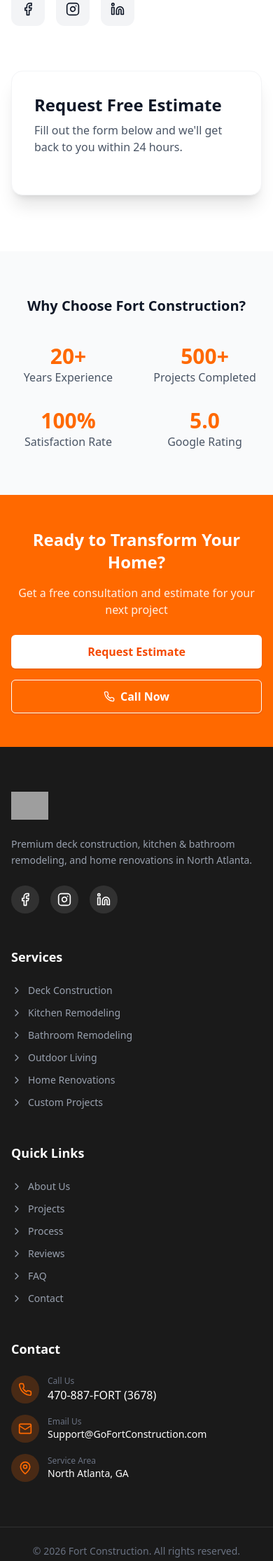
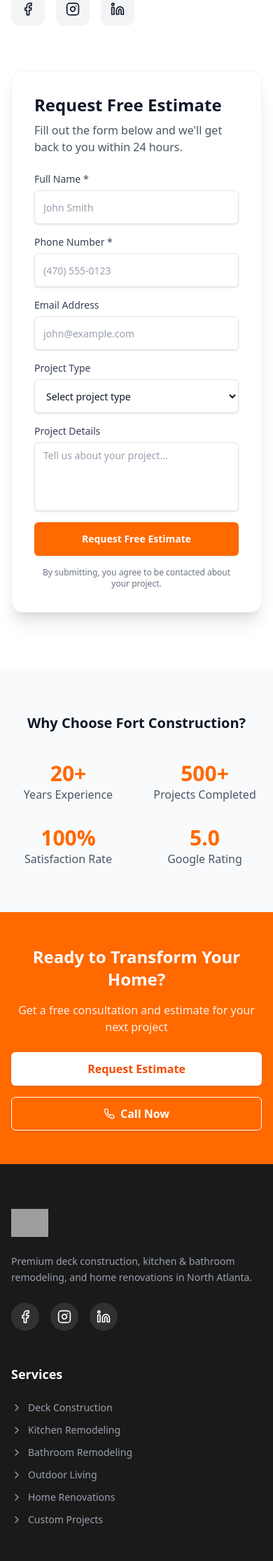
Before and after one commit to wlsfernandes/gofortconstruction, a Laravel app: page /contact in a window 390 px wide. Shown: the part 1387-3617 px from the top of the page at 70% size. Run offline with Laravel 12, Linux system fonts and the light colour scheme; style sheets or scripts are compiled from the project's sources; parts of the project's set-up code (start-up, migrations or seed data) failed here and were passed over; grey boxes are pictures that could not be loaded.

Commit message:
Save estimate requests from the contact form and email the business
The Base44 form wrote straight to its backend with no validation or
error handling. The Blade form now posts to /contact, where a Form
Request validates it (name and phone required, email and project type
checked, length limits), RecordContactSubmission stores it with status
new, and a queued ContactSubmissionReceived notification emails
CONTACT_RECIPIENT_EMAIL (default: the public support address) with the
details and Reply-To set to the visitor.

Submissions are throttled to 5 per 10 minutes per IP. CSRF protection
stays on. Success and validation-error redirects return to the form's
anchor so the visitor sees the result without scrolling.

Co-Authored-By: Claude Opus 5.5 <noreply@anthropic.com>

```diff
--- a/app/Enums/ContactProjectType.php
+++ b/app/Enums/ContactProjectType.php
@@ -10,4 +10,19 @@ enum ContactProjectType: string
     case OutdoorLiving = 'outdoor-living';
     case Renovation = 'renovation';
     case Other = 'other';
+
+    /**
+     * Display label used by the contact form and the notification email.
+     */
+    public function label(): string
+    {
+        return match ($this) {
+            self::Deck => 'Deck Construction',
+            self::Kitchen => 'Kitchen Remodeling',
+            self::Bathroom => 'Bathroom Remodeling',
+            self::OutdoorLiving => 'Outdoor Living',
+            self::Renovation => 'Home Renovation',
+            self::Other => 'Other Project',
+        };
+    }
 }
--- a/app/Providers/AppServiceProvider.php
+++ b/app/Providers/AppServiceProvider.php
@@ -2,10 +2,17 @@
 
 namespace App\Providers;
 
+use Illuminate\Cache\RateLimiting\Limit;
+use Illuminate\Http\Request;
+use Illuminate\Support\Facades\RateLimiter;
 use Illuminate\Support\ServiceProvider;
 
 class AppServiceProvider extends ServiceProvider
 {
+    private const CONTACT_FORM_SUBMISSIONS_PER_WINDOW = 5;
+
+    private const CONTACT_FORM_WINDOW_MINUTES = 10;
+
     /**
      * Register any application services.
      */
@@ -19,6 +26,9 @@ class AppServiceProvider extends ServiceProvider
      */
     public function boot(): void
     {
-        //
+        RateLimiter::for('contact-form', function (Request $request): Limit {
+            return Limit::perMinutes(self::CONTACT_FORM_WINDOW_MINUTES, self::CONTACT_FORM_SUBMISSIONS_PER_WINDOW)
+                ->by($request->ip());
+        });
     }
 }
--- a/config/site.php
+++ b/config/site.php
@@ -14,6 +14,8 @@ return [
     'phone_dial' => '4708873678',
     'phone_short' => '470-887-3678',
     'email' => 'Support@GoFortConstruction.com',
+    // Inbox that receives new estimate requests from the contact form.
+    'contact_recipient' => env('CONTACT_RECIPIENT_EMAIL', 'Support@GoFortConstruction.com'),
     'service_area' => 'North Atlanta, GA',
     // Still hosted on Base44 storage; self-hosting is planned in a later step.
     'logo_url' => 'https://qtrypzzcjebvfcihiynt.supabase.co/storage/v1/object/public/base44-prod/public/69a8b61790b46297358319ac/e74323663_FortConstructionLogo.png',
--- /dev/null
+++ b/resources/views/components/contact-form.blade.php
@@ -0,0 +1,68 @@
+@php
+    $inputClasses = 'block h-12 w-full rounded-md border bg-white px-3 text-sm shadow-sm placeholder:text-gray-400 focus:outline-none focus:ring-2 focus:ring-orange-500';
+    $fieldBorder = fn (string $field): string => $errors->has($field) ? 'border-red-500' : 'border-gray-200';
+@endphp
+
+@if (session('contactSubmitted'))
+    <div class="py-12 text-center" role="status">
+        <div class="mx-auto mb-4 flex size-16 items-center justify-center rounded-full bg-green-100">
+            <x-icon name="circle-check" class="size-8 text-green-600" />
+        </div>
+        <h3 class="mb-2 text-2xl font-bold text-gray-900">Thank You!</h3>
+        <p class="mb-6 text-gray-600">We've received your request and will contact you within 24 hours.</p>
+        <p class="text-sm text-gray-500">
+            Need immediate assistance? Call us at
+            <a href="tel:{{ config('site.phone_dial') }}" class="font-semibold text-orange-500">{{ config('site.phone_short') }}</a>
+        </p>
+    </div>
+@else
+    <form method="POST" action="{{ route('contact.store') }}" class="space-y-4" x-data="{ isSubmitting: false }" x-on:submit="isSubmitting = true">
+        @csrf
+
+        <div class="grid gap-4 md:grid-cols-2">
+            <div>
+                <label for="name" class="mb-1.5 block text-sm font-medium text-gray-700">Full Name *</label>
+                <input id="name" name="name" type="text" value="{{ old('name') }}" placeholder="John Smith" required maxlength="255" autocomplete="name" class="{{ $inputClasses }} {{ $fieldBorder('name') }}">
+                @error('name') <p class="mt-1 text-sm text-red-600">{{ $message }}</p> @enderror
+            </div>
+            <div>
+                <label for="phone" class="mb-1.5 block text-sm font-medium text-gray-700">Phone Number *</label>
+                <input id="phone" name="phone" type="tel" value="{{ old('phone') }}" placeholder="(470) 555-0123" required maxlength="50" autocomplete="tel" class="{{ $inputClasses }} {{ $fieldBorder('phone') }}">
+                @error('phone') <p class="mt-1 text-sm text-red-600">{{ $message }}</p> @enderror
+            </div>
+        </div>
+
+        <div>
+            <label for="email" class="mb-1.5 block text-sm font-medium text-gray-700">Email Address</label>
+            <input id="email" name="email" type="email" value="{{ old('email') }}" placeholder="john@example.com" maxlength="255" autocomplete="email" class="{{ $inputClasses }} {{ $fieldBorder('email') }}">
+            @error('email') <p class="mt-1 text-sm text-red-600">{{ $message }}</p> @enderror
+        </div>
+
+        <div>
+            <label for="project_type" class="mb-1.5 block text-sm font-medium text-gray-700">Project Type</label>
+            <select id="project_type" name="project_type" class="{{ $inputClasses }} {{ $fieldBorder('project_type') }}">
+                <option value="">Select project type</option>
+                @foreach (\App\Enums\ContactProjectType::cases() as $projectType)
+                    <option value="{{ $projectType->value }}" @selected(old('project_type') === $projectType->value)>{{ $projectType->label() }}</option>
+                @endforeach
+            </select>
+            @error('project_type') <p class="mt-1 text-sm text-red-600">{{ $message }}</p> @enderror
+        </div>
+
+        <div>
+            <label for="message" class="mb-1.5 block text-sm font-medium text-gray-700">Project Details</label>
+            <textarea id="message" name="message" rows="4" placeholder="Tell us about your project..." maxlength="5000" class="block w-full resize-none rounded-md border bg-white px-3 py-2 text-sm shadow-sm placeholder:text-gray-400 focus:outline-none focus:ring-2 focus:ring-orange-500 {{ $fieldBorder('message') }}">{{ old('message') }}</textarea>
+            @error('message') <p class="mt-1 text-sm text-red-600">{{ $message }}</p> @enderror
+        </div>
+
+        <button type="submit" x-bind:disabled="isSubmitting" class="inline-flex h-12 w-full items-center justify-center gap-2 rounded-md bg-orange-500 text-sm font-semibold text-white shadow-sm transition-colors hover:bg-orange-600 disabled:pointer-events-none disabled:opacity-50">
+            <span x-show="isSubmitting" x-cloak class="inline-flex items-center gap-2">
+                <x-icon name="loader-circle" class="size-4 animate-spin" />
+                Sending...
+            </span>
+            <span x-show="! isSubmitting">Request Free Estimate</span>
+        </button>
+
+        <p class="text-center text-xs text-gray-500">By submitting, you agree to be contacted about your project.</p>
+    </form>
+@endif
--- a/resources/views/site/contact.blade.php
+++ b/resources/views/site/contact.blade.php
@@ -110,14 +110,14 @@
 
                 {{-- Contact Form --}}
                 <div>
-                    <div class="rounded-2xl border border-gray-100 bg-white p-8 shadow-xl">
+                    <div id="request-estimate" class="scroll-mt-24 rounded-2xl border border-gray-100 bg-white p-8 shadow-xl">
                         <h3 class="mb-2 text-2xl font-bold text-gray-900">
                             Request Free Estimate
                         </h3>
                         <p class="mb-6 text-gray-600">
                             Fill out the form below and we'll get back to you within 24 hours.
                         </p>
-                        {{-- Contact form: added in the contact form step. --}}
+                        <x-contact-form />
                     </div>
                 </div>
             </div>
--- a/routes/web.php
+++ b/routes/web.php
@@ -1,6 +1,7 @@
 <?php
 
 use App\Http\Controllers\Site\BlogPostController;
+use App\Http\Controllers\Site\ContactSubmissionController;
 use App\Http\Controllers\Site\FaqController;
 use App\Http\Controllers\Site\HomeController;
 use App\Http\Controllers\Site\ProjectController;
@@ -20,6 +21,9 @@ Route::get('/service-areas', ServiceAreaController::class)->name('service-areas'
 Route::get('/blog', [BlogPostController::class, 'index'])->name('blog.index');
 Route::get('/blog/{post:slug}', [BlogPostController::class, 'show'])->name('blog.show');
 Route::view('/contact', 'site.contact')->name('contact');
+Route::post('/contact', [ContactSubmissionController::class, 'store'])
+    ->middleware('throttle:contact-form')
+    ->name('contact.store');
 
 Route::middleware('auth')->prefix('admin')->name('admin.')->group(function (): void {
     Route::view('/', 'admin.dashboard')->name('dashboard');
```
Also changed, not shown: app/Actions/Contact/RecordContactSubmission.php (added, +28 -0 lines), app/Http/Controllers/Site/ContactSubmissionController.php (added, +21 -0 lines), app/Http/Requests/StoreContactSubmissionRequest.php (added, +42 -0 lines), app/Notifications/ContactSubmissionReceived.php (added, +45 -0 lines), tests/Feature/Site/ContactFormTest.php (added, +172 -0 lines), 1 other file.
